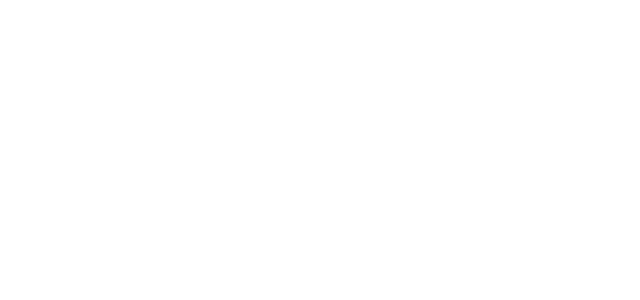
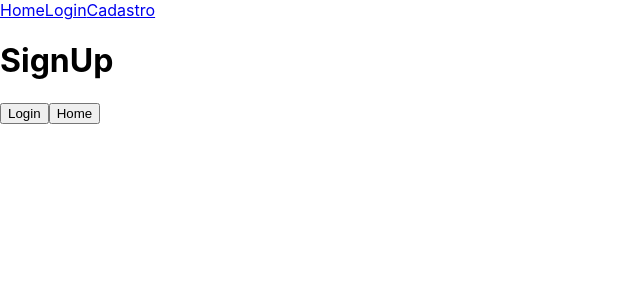
Before and after one commit to HardBoris/hinario-frontend, a React (Create React App) app: page /signup in a window 1280 px wide. Shown: the top 300 px of the page, without its empty margins (0-640 px from the left). Built offline with nearby package versions, Linux system fonts and the light colour scheme.

Commit message:
feat: routes ok

```diff
--- a/src/App.tsx
+++ b/src/App.tsx
@@ -1,8 +1,33 @@
 import React from "react";
+// import { Route, Switch } from "react-router-dom";
+import { BrowserRouter } from "react-router-dom";
 import "./App.css";
+import { Navbar } from "./components/Navbar";
+// import { Navbar } from "./components/Navbar";
+// import { Home } from "./pages/Home";
+// import { SignUp } from "./pages/SignUp";
+import { Rutas } from "./routes";
 
-function App() {
-  return <div className="App"></div>;
-}
+export const App = () => {
+  return (
+    <>
+      <Navbar />
+      <Rutas />
+    </>
+    /* <BrowserRouter>
+      <Navbar />
+      <div className="container mt-2">
+        <Switch>
+          <Route exact path="/">
+            <Home />
+          </Route>
+          <Route path="/signup">
+            <SignUp />
+          </Route>
+        </Switch>
+      </div>
+    </BrowserRouter> */
+  );
+};
 
 export default App;
--- /dev/null
+++ b/src/components/Navbar.tsx
@@ -0,0 +1,58 @@
+import React, { useState } from "react";
+import { NavLink } from "react-router-dom";
+
+export const Navbar = () => {
+  const [isOpen, setOpen] = useState(false);
+  return (
+    <nav
+      className="navbar is-primary"
+      role="navigation"
+      aria-label="main navigation"
+    >
+      <div className="container">
+        <div className="navbar-brand">
+          <a
+            role="button"
+            className={`navbar-burguer burguer ${isOpen && "is-active"}`}
+            aria-label="menu"
+            aria-expanded="false"
+            onClick={() => setOpen(!isOpen)}
+          >
+            <span aria-hidden="true"></span>
+            <span aria-hidden="true"></span>
+            <span aria-hidden="true"></span>
+          </a>
+        </div>
+        <div className={`navbar-menu ${isOpen && "is-active"}`}>
+          <div className="navbar-start">
+            <NavLink
+              className={(navData) => (navData.isActive ? "active" : "")}
+              to="/"
+            >
+              Home
+            </NavLink>
+            <NavLink
+              className={(navData) => (navData.isActive ? "active" : "")}
+              to="/login"
+            >
+              Login
+            </NavLink>
+            <NavLink
+              className={(navData) => (navData.isActive ? "active" : "")}
+              to="/signup"
+            >
+              Cadastro
+            </NavLink>
+          </div>
+          {/* <div className="navbar-end">
+            <div className="navbar-item">
+              <div className="buttons">
+                <a className="button is-white">Log in</a>
+              </div>
+            </div>
+          </div> */}
+        </div>
+      </div>
+    </nav>
+  );
+};
--- a/src/index.tsx
+++ b/src/index.tsx
@@ -2,12 +2,15 @@
 import ReactDOM from "react-dom/client";
 import "./index.css";
 import App from "./App";
+import { BrowserRouter } from "react-router-dom";
 
 const root = ReactDOM.createRoot(
   document.getElementById("root") as HTMLElement
 );
 root.render(
   <React.StrictMode>
-    <App />
+    <BrowserRouter>
+      <App />
+    </BrowserRouter>
   </React.StrictMode>
 );
--- /dev/null
+++ b/src/pages/Home/index.tsx
@@ -0,0 +1,12 @@
+import { useNavigate } from "react-router-dom";
+
+export const Home = () => {
+  const history = useNavigate();
+  return (
+    <div>
+      <h1>Home</h1>
+      <button onClick={() => history("/login")}>Login</button>
+      <button onClick={() => history("/signup")}>SignUp</button>
+    </div>
+  );
+};
--- /dev/null
+++ b/src/pages/Login/index.tsx
@@ -0,0 +1,12 @@
+import { useNavigate } from "react-router-dom";
+
+export const Login = () => {
+  const history = useNavigate();
+  return (
+    <div>
+      <h1>Login</h1>
+      <button onClick={() => history("/")}>Home</button>
+      <button onClick={() => history("/signup")}>SignUp</button>
+    </div>
+  );
+};
--- /dev/null
+++ b/src/pages/SignUp/index.tsx
@@ -0,0 +1,13 @@
+import { useNavigate } from "react-router-dom";
+
+export const SignUp = () => {
+  const history = useNavigate();
+
+  return (
+    <div>
+      <h1>SignUp</h1>
+      <button onClick={() => history("/login")}>Login</button>
+      <button onClick={() => history("/")}>Home</button>
+    </div>
+  );
+};
--- /dev/null
+++ b/src/routes/index.tsx
@@ -0,0 +1,32 @@
+import { Routes, Route } from "react-router-dom";
+
+import { Home } from "../pages/Home";
+import { Login } from "../pages/Login";
+import { SignUp } from "../pages/SignUp";
+// import { Dashboard } from "../pages/Dashboard";
+// import { Favorites } from "../pages/Favorites";
+// import { Phrases } from "../pages/Phrases";
+// import { Comments } from "../pages/Comments";
+// import { MyComments } from "../pages/MyComments";
+
+// import { AnimatePresence } from "framer-motion";
+
+// import { useLocation } from "react-router-dom";
+
+export const Rutas = () => {
+  // const location = useLocation();
+  return (
+    // <AnimatePresence exitBeforeEnter>
+    <Routes>
+      <Route path="/" element={<Home />} />
+      <Route path="/login" element={<Login />} />
+      <Route path="/signup" element={<SignUp />} />
+      {/* <Route path="/dashboard" component={Dashboard} isPrivate /> */}
+      {/* <Route path="/phrases" component={Phrases} isPrivate /> */}
+      {/* <Route path="/favorites" component={Favorites} isPrivate /> */}
+      {/* <Route path="/comments/:id" component={Comments} isPrivate /> */}
+      {/* <Route path="/mycomments" component={MyComments} isPrivate /> */}
+    </Routes>
+    //  </AnimatePresence>
+  );
+};
```
Also changed, not shown: src/routes/Router.tsx (added, +22 -0 lines).
